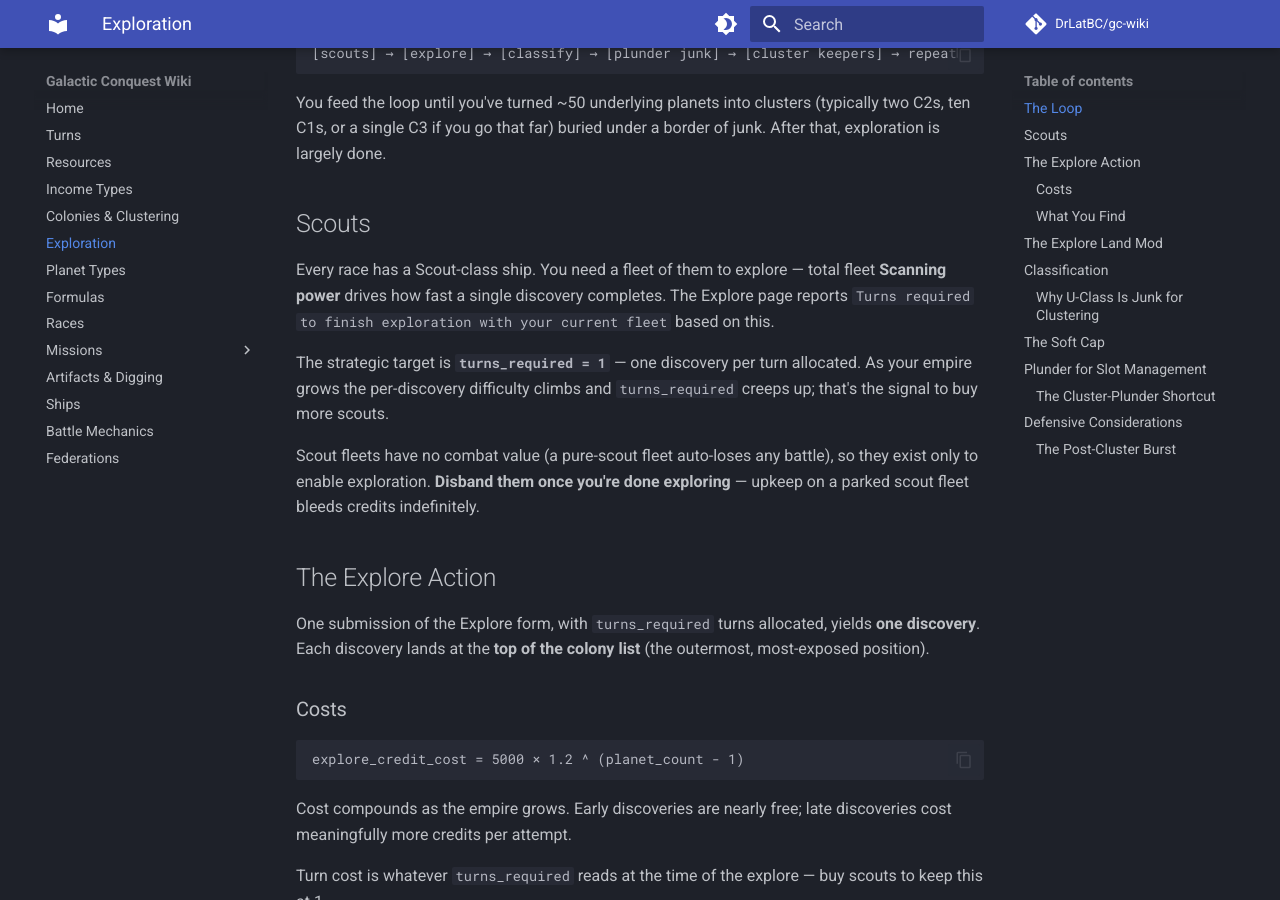
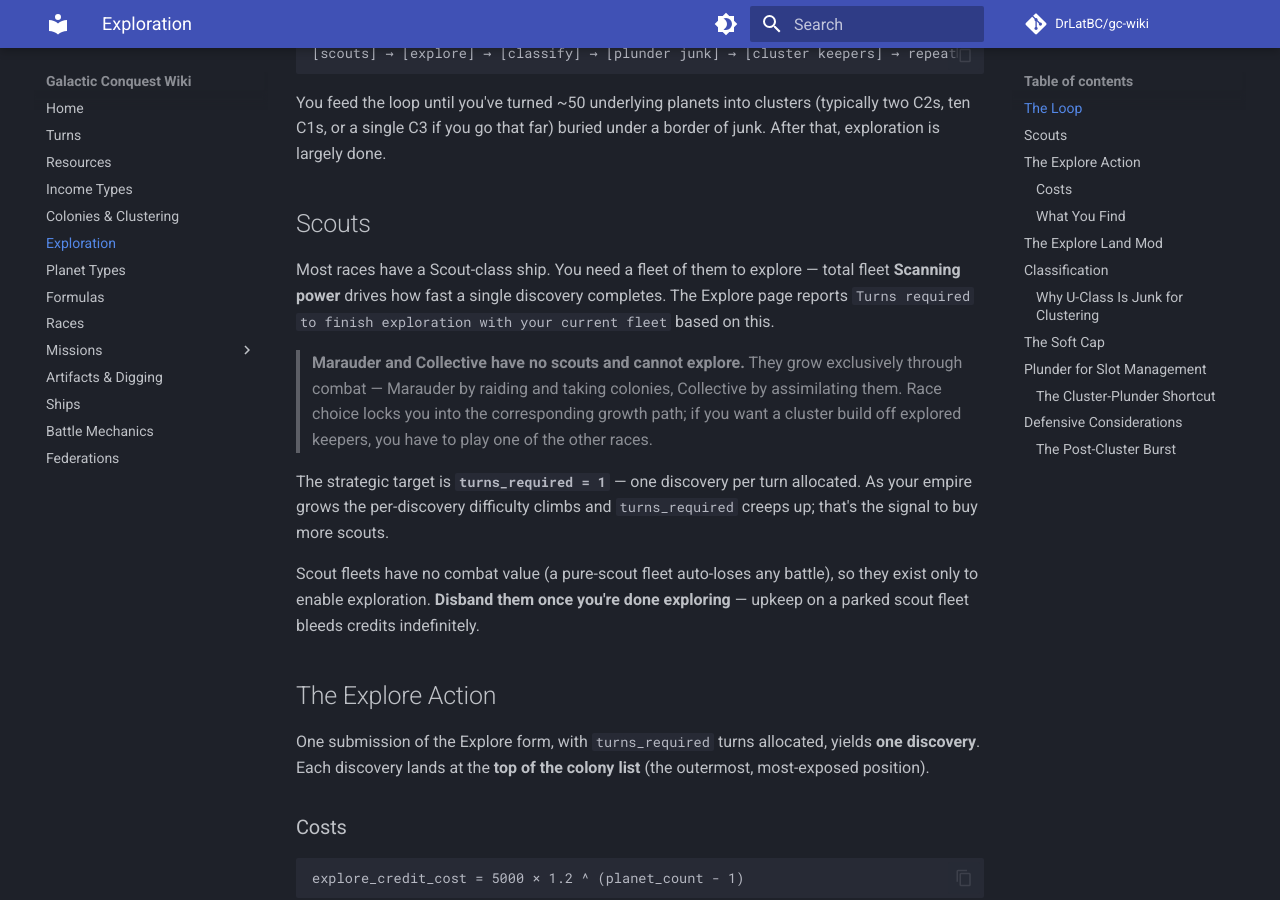
Before and after one commit to DrLatBC/gc-wiki, an MkDocs documentation site: the page built from docs/exploration.md, in a window 1280 px wide and 900 px high, scrolled down 381 px. Built offline with MkDocs 1.6.1 and Material for MkDocs 9.7.7, drawn with Linux system fonts in a browser that asks for light colours; comment, search, counter and statistics services are not loaded.

Commit message:
Exploration: note that Marauder and Collective cannot explore
Both races lack a Scout-class ship and grow exclusively through combat (Maru raids, Coll assimilation). Race choice locks the growth path.

```diff
--- a/docs/exploration.md
+++ b/docs/exploration.md
@@ -14,7 +14,9 @@ You feed the loop until you've turned ~50 underlying planets into clusters (typi
 
 ## Scouts
 
-Every race has a Scout-class ship. You need a fleet of them to explore — total fleet **Scanning power** drives how fast a single discovery completes. The Explore page reports `Turns required to finish exploration with your current fleet` based on this.
+Most races have a Scout-class ship. You need a fleet of them to explore — total fleet **Scanning power** drives how fast a single discovery completes. The Explore page reports `Turns required to finish exploration with your current fleet` based on this.
+
+> **Marauder and Collective have no scouts and cannot explore.** They grow exclusively through combat — Marauder by raiding and taking colonies, Collective by assimilating them. Race choice locks you into the corresponding growth path; if you want a cluster build off explored keepers, you have to play one of the other races.
 
 The strategic target is **`turns_required = 1`** — one discovery per turn allocated. As your empire grows the per-discovery difficulty climbs and `turns_required` creeps up; that's the signal to buy more scouts.
 
```
